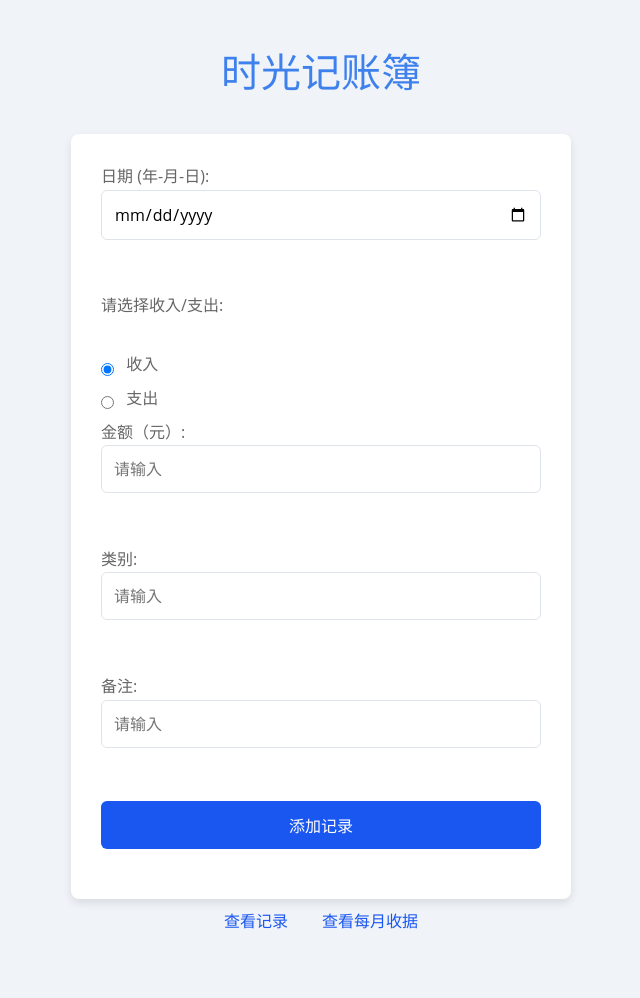
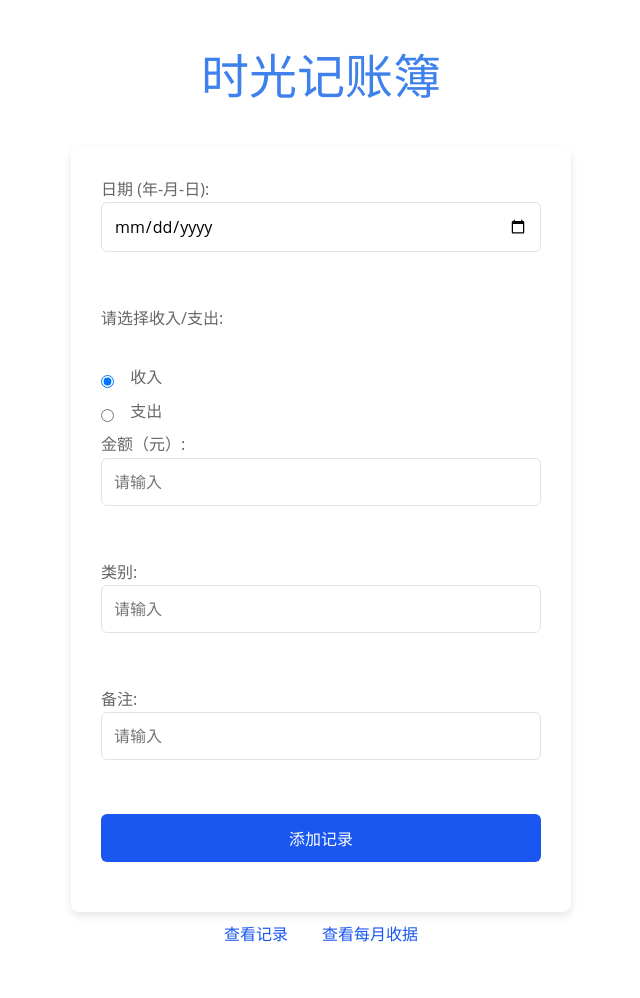
Before and after one commit to zqh666nb/Personal-Editor, a Flask app: page / in a window 1280 px wide. Shown: the whole page, without its empty margins (319-959 px from the left). Before the commit the page ends 929 px from the top, so only its background shows below. Run offline with Flask 3, Linux system fonts and the light colour scheme; some web fonts are replaced.

Commit message:
修改字体等问题

```diff
--- a/static/index2.css
+++ b/static/index2.css
@@ -1,4 +1,11 @@
 /* 基本重置 */
+/* 在线链接服务仅供平台体验和调试使用，平台不承诺服务的稳定性，企业客户需下载字体包自行发布使用并做好备份。 */
+/* 在线链接服务仅供平台体验和调试使用，平台不承诺服务的稳定性，企业客户需下载字体包自行发布使用并做好备份。 */
+@font-face {
+    font-family: "Regular";font-weight: 500;src: url("//at.alicdn.com/wf/webfont/mxblSXarYhDN/zhKKh7kFpSIc.woff2") format("woff2"),
+    url("//at.alicdn.com/wf/webfont/mxblSXarYhDN/ry5UAY0geuOJ.woff") format("woff");
+    font-display: swap;
+  }
 * {
     margin: 0;
     padding: 0;
@@ -8,7 +15,7 @@
 
 /* 整体页面样式 */
 body {
-    background-color: #f0f4f8;
+    background-color: #ffffff;
     color: #333;
     font-size: 16px;
     line-height: 1.6;
@@ -20,8 +27,9 @@ body {
 h1 {
     color: #3f81ec;
     margin-bottom: 30px;
-    font-size: 2.5em;
+    font-size: 3em;
     font-weight: 300;
+    font-family: 'Regular', sans-serif;
 }
 
 /* 表单样式 */
@@ -65,7 +73,7 @@ input[type="text"]:focus {
 
 /* 单选按钮和标签样式 */
 [type="radio"] {
-    margin-right: 8px;
+    margin-right: 12px;
     vertical-align: middle;
 }
 
```
